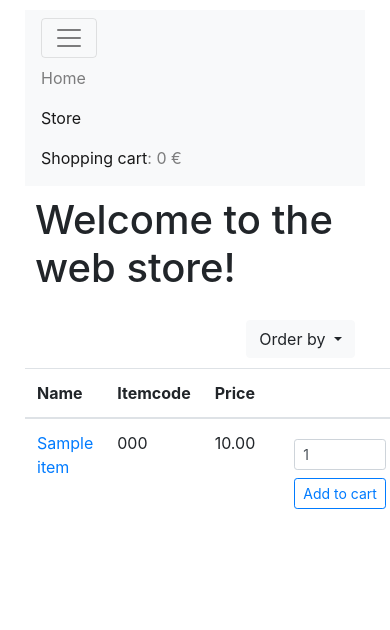
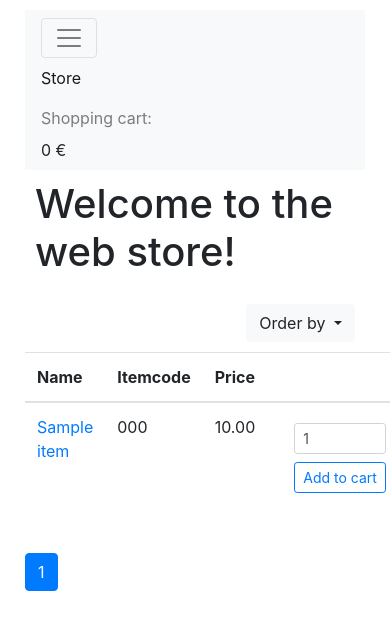
Before and after one commit to Mavai/web-store, a Django app: page /store/ in a window 390 px wide, after a click that opens the changed part. Shown: the top 630 px of the page. Run offline with Django 3.2, Linux system fonts and the light colour scheme; tables that the repository leaves empty hold one stand-in row (values such as "Sample post"); some libraries are stand-ins or nearby versions.

Commit message:
pagination and stuff

```diff
--- a/mystore/settings.py
+++ b/mystore/settings.py
@@ -77,7 +77,7 @@ WSGI_APPLICATION = 'mystore.wsgi.application'
 
 DATABASES = {
     'default': {
-        'ENGINE': 'django.db.backends.mysql',
+        'ENGINE': os.getenv('DB_ENGINE'),
         'NAME': os.getenv('DB_NAME'),
         'USER': os.getenv('DB_USER'),
         'PASSWORD': os.getenv('DB_PASSWORD'),
--- a/mystore/urls.py
+++ b/mystore/urls.py
@@ -15,8 +15,10 @@ Including another URLconf
 """
 from django.contrib import admin
 from django.urls import path, include
+from django.views.generic import RedirectView
 
 urlpatterns = [
     path('admin/', admin.site.urls),
+    path('', RedirectView.as_view(url='/store/')),
     path('store/', include('store.urls'))
 ]
--- a/store/models.py
+++ b/store/models.py
@@ -4,6 +4,7 @@ class Item(models.Model):
   name = models.CharField(max_length=250)
   price = models.DecimalField(decimal_places=2, max_digits=10)
   code = models.CharField(max_length=500)
+  description = models.TextField(null=True)
 
   def __str__(self):
     return '{} - item: {} - price: {} - code: {}'.format(self.id, self.name, self.price, self.code)
--- a/store/static/store/scripts.js
+++ b/store/static/store/scripts.js
@@ -1,4 +1,4 @@
-$('#itemlist').on('submit', '.add-to-cart-form', function (event) {
+$('.add-to-cart-form').on('submit', function (event) {
   event.preventDefault()
   $.ajax({
     url: $(this).attr('add-to-cart-url'),
@@ -9,3 +9,7 @@ $('#itemlist').on('submit', '.add-to-cart-form', function (event) {
     }
   })
 })
+
+$(document).ready(function() {
+  $('a[href="' + location.pathname + '"]').addClass('active')
+});
--- a/store/static/store/theme.css
+++ b/store/static/store/theme.css
@@ -9,3 +9,7 @@ h1 {
 .dropdown {
   padding: 10px
 }
+
+p {
+  white-space: pre-wrap;
+}
--- a/store/templates/base.html
+++ b/store/templates/base.html
@@ -25,16 +25,13 @@
       <div class="collapse navbar-collapse" id="navbarSupportedContent">
         <ul class="navbar-nav mr-auto">
           <li class="nav-item">
-            <a class="nav-link" href="#">Home</a>
-          </li>
-          <li class="nav-item">
-            <a class="nav-link active" href="{{BASE_URL}}/store">Store</a>
+            <a class="nav-link" href={% url 'index' %}>Store</a>
           </li>
         </ul>
-        <span class="navbar-text">
-          <a href={% url 'cart' %}>Shopping cart</a>:
+        <div class="navbar-nav">
+          <a class="nav-item nav-link"href={% url 'cart' %}>Shopping cart:</a>
+        </div>
           <span id="sum">{{ sum }}</span> €
-        </span>
       </div>
     </nav>
     {% endblock %}
--- a/store/templates/store/index.html
+++ b/store/templates/store/index.html
@@ -7,10 +7,10 @@
     Order by
   </button>
   <div class="dropdown-menu" aria-labelledby="dropdownMenuButton">
-    <a class="dropdown-item" href={% url 'index' %}?sort=name>Name</a>
-    <a class="dropdown-item" href={% url 'index' %}?sort=code>Itemcode</a>
-    <a class="dropdown-item" href={% url 'index' %}?sort=price&order=asc>Price(lowest)</a>
-    <a class="dropdown-item" href={% url 'index' %}?sort=price&order=desc>Price(highest)</a>
+    <a class="dropdown-item" href="?sort=name{% if request.GET.page %}&page={{ request.GET.page }}{% endif %}">Name</a>
+    <a class="dropdown-item" href="?sort=code{% if request.GET.page %}&page={{ request.GET.page }}{% endif %}">Itemcode</a>
+    <a class="dropdown-item" href="?sort=price&order=asc{% if request.GET.page %}&page={{ request.GET.page }}{% endif %}">Price(lowest)</a>
+    <a class="dropdown-item" href="?sort=price&order=desc{% if request.GET.page %}&page={{ request.GET.page }}{% endif %}">Price(highest)</a>
   </div>
 </div>
 
@@ -35,7 +35,8 @@
         <td>
           <form class="form-inline my-2 my-lg-0 float-right col-sm-4 add-to-cart-form" add-to-cart-url={% url 'add-to-cart' %}>
             <div class="form-group">
-              <input class="form-control form-control-sm mr-sm-2 col-sm-4" type="number" min="1" max="50" value="1" aria-label="Count" id={{ i.id }}, name="count">
+              <input class="form-control form-control-sm mr-sm-2 col-sm-4" type="number" min="1" max="50" value="1" aria-label="Count"
+                id={{ i.id }}, name="count">
               <input class="form-control" type="hidden" name="id" value={{ i.id }}>
               <button class="btn btn-sm btn-outline-primary my-2 my-sm-0" type="submit">Add to cart</button>
             </div>
@@ -46,4 +47,35 @@
     </tbody>
   </table>
 </div>
+
+<nav aria-label="Page navigation">
+  <ul class="pagination">
+    {% if items.has_previous %}
+    <li class="page-item">
+      <a class="page-link" href="?page=1{% for key, value in request.GET.items %}{% if key != 'page' %}&{{ key }}={{ value }}{% endif %}{% endfor %}"
+        tabindex="-1">First</a>
+    </li>
+    <li class="page-item">
+      <a class="page-link" href="?page={{ items.previous_page_number }}{% for key, value in request.GET.items %}{% if key != 'page' %}&{{ key }}={{ value }}{% endif %}{% endfor %}">
+        {{ items.previous_page_number }}
+      </a>
+    </li>
+    {% endif %}
+    <li class="page-item active">
+      <a class="page-link" href="#">{{ items.number }}</a>
+    </li>
+    {% if items.has_next %}
+    <li class="page-item">
+      <a class="page-link" href="?page={{ items.next_page_number }}{% for key, value in request.GET.items %}{% if key != 'page' %}&{{ key }}={{ value }}{% endif %}{% endfor %}">
+        {{ items.next_page_number }}
+      </a>
+    </li>
+    <li class="page-item">
+      <a class="page-link" href="?page={{ items.paginator.num_pages }}{% for key, value in request.GET.items %}{% if key != 'page' %}&{{ key }}={{ value }}{% endif %}{% endfor %}">
+        Last
+      </a>
+    </li>
+    {% endif %}
+  </ul>
+</nav>
 {% endblock content %}
--- a/store/views.py
+++ b/store/views.py
@@ -2,6 +2,7 @@ from django.shortcuts import render, redirect
 from django.http import JsonResponse
 from .models import Item
 from decimal import Decimal
+from django.core.paginator import Paginator
 
 
 def index(request):
@@ -14,7 +15,10 @@ def index(request):
             items = Item.objects.order_by(sort)
     else:
         items = Item.objects.all()
-    context = {'items': items, 'sum': request.session.get('sum', 0)}
+    paginator = Paginator(items, 5)
+    page = request.GET.get('page')
+    items_to_show = paginator.get_page(page)
+    context = {'items': items_to_show, 'sum': request.session.get('sum', 0)}
     return render(request, 'store/index.html', context)
 
 
@@ -29,6 +33,7 @@ def cart(request):
     items_in_cart = Item.objects.filter(id__in=cart.keys()).values()
     for item in items_in_cart:
         item['count'] = cart[str(item['id'])]
+        item['total_price'] = item['price'] * cart[str(item['id'])]
     context = {'cart': items_in_cart, 'sum': request.session.get('sum', 0)}
     return render(request, 'store/cart.html', context)
 
```
Also changed, not shown: store/templates/store/cart.html (+14 -1 lines), store/templates/store/show.html (+25 -7 lines), store/migrations/0002_item_description.py (added). Lines whose indentation alone changed are shown as unchanged.
